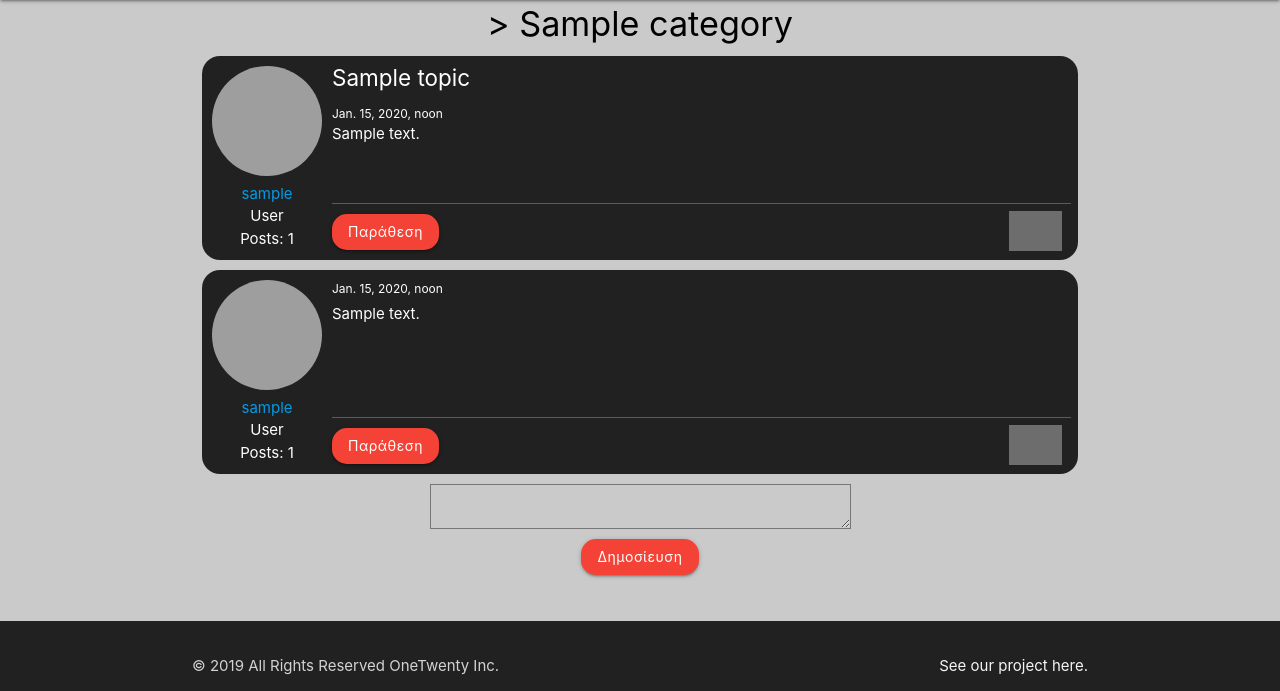
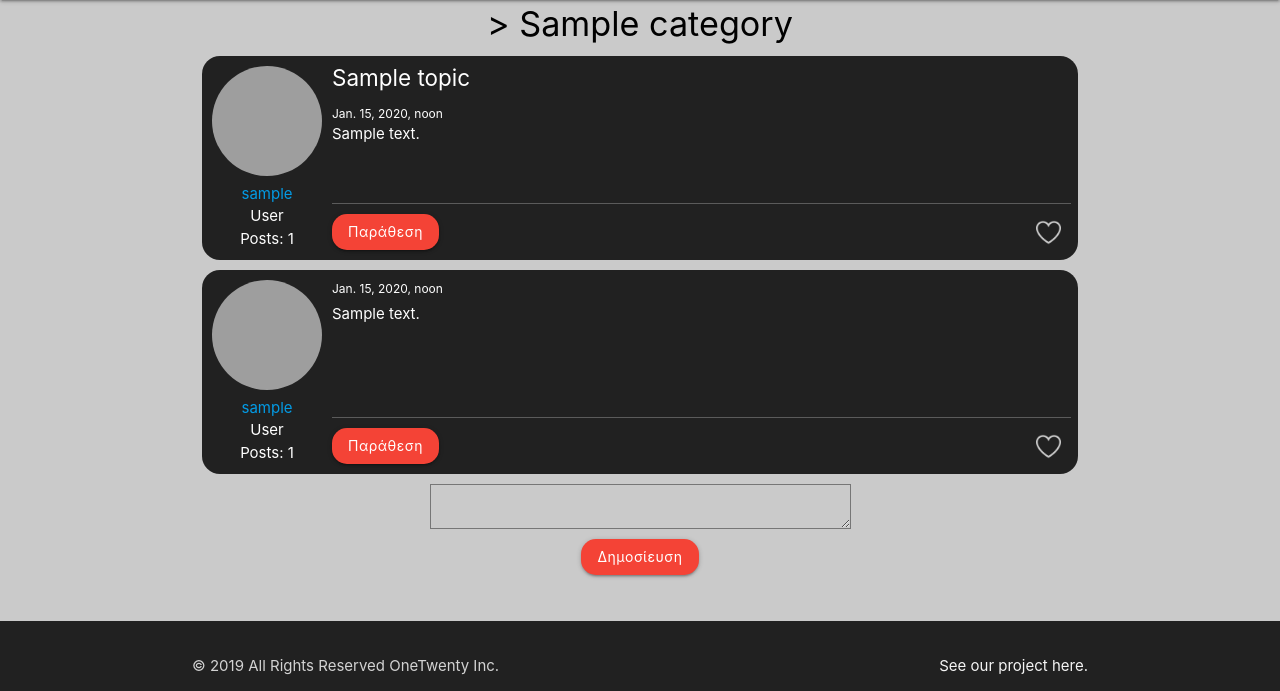
Before and after one commit to one-twenty/foobargr, a Django app: page /topic/1/ in a window 1280 px wide. Shown: the part 109-800 px from the top of the page. Run offline with Django 3.2, Linux system fonts and the light colour scheme; tables that the repository leaves empty hold one stand-in row (values such as "Sample post"); some libraries are stand-ins or nearby versions; grey boxes are pictures that could not be loaded.

Commit message:
added flexbox to topic

```diff
--- a/forum/static/forum/css/topic.css
+++ b/forum/static/forum/css/topic.css
@@ -74,6 +74,7 @@ h4 {
     width: 100%;
     display: flex;
     justify-content: space-between;
+    align-items: center;
 }
 
 .topic-action-btn {
@@ -83,10 +84,20 @@ h4 {
 
 .like {
     margin-right: 10px;
-    align-content: center;
+    background: none;
+    border-radius: 50%;
     border: none;
-    background: none;
-    outline: none;
+    outline: none !important;
+    width: 40px;
+    height: 40px;
+    display: flex;
+    justify-content: center;
+    align-items: center;
+    transition: ease 0.5s;
+}
+
+.liked {
+    background: #f44336;
 }
 
 .like:hover {
@@ -95,10 +106,8 @@ h4 {
 
 .like img {
     filter: invert(80%);
-    height: 40px;
+    height: 25px;
 }
-
-
 
 .reply {
     display: flex;
--- a/forum/templates/forum/topic.html
+++ b/forum/templates/forum/topic.html
@@ -1,11 +1,6 @@
-{% extends 'forum/base.html' %}
-{% load static %}
-{% block styles %}
-    <link rel="stylesheet" href="{% static 'forum/css/topic.css' %}" />
-    <script src="https://use.fontawesome.com/97cac36895.js"></script>
-    {{ form.media }}
-{% endblock styles %}
-{% block content %}
+{% extends 'forum/base.html' %} {% load static %} {% block styles %}
+<link rel="stylesheet" href="{% static 'forum/css/topic.css' %}" />
+{% endblock styles %} {% block content%}
 
 <h4>{{topic.category.parent_category.name}} > {{topic.category.name}}</h4>
 
@@ -40,12 +35,7 @@
                 {% endif %}
                 <a class="btn topic-action-btn red" href="#post">Παράθεση</a>
             </div>
-            <button id="like" class="like"><img src="{% static 'assets/like-off.png' %}" onclick="toggleLike()" /></button>
-            <script>
-                function toggleLike() {
-                    document.getElementById("like").src = "{% static 'assets/like-on.png' %}";
-                }
-            </script>
+            <button id="{{topic.id}}" class="like"><img src="{% static 'assets/like-btn.png' %}" /></button>
         </div>
     </div>
 </div>
@@ -79,7 +69,9 @@
                 {% endif %}
                 <a class="btn topic-action-btn red" href="#post">Παράθεση</a>
             </div>
-            <button class="like"><img src="{% static 'assets/like-off.png' %}" /></button>
+            <button id="{{post.id}}" class="like">
+                <img src="{% static 'assets/like-btn.png' %}" />
+            </button>
         </div>
     </div>
 </div>
```
Also changed, not shown: static/assets/like-btn.png (added).
